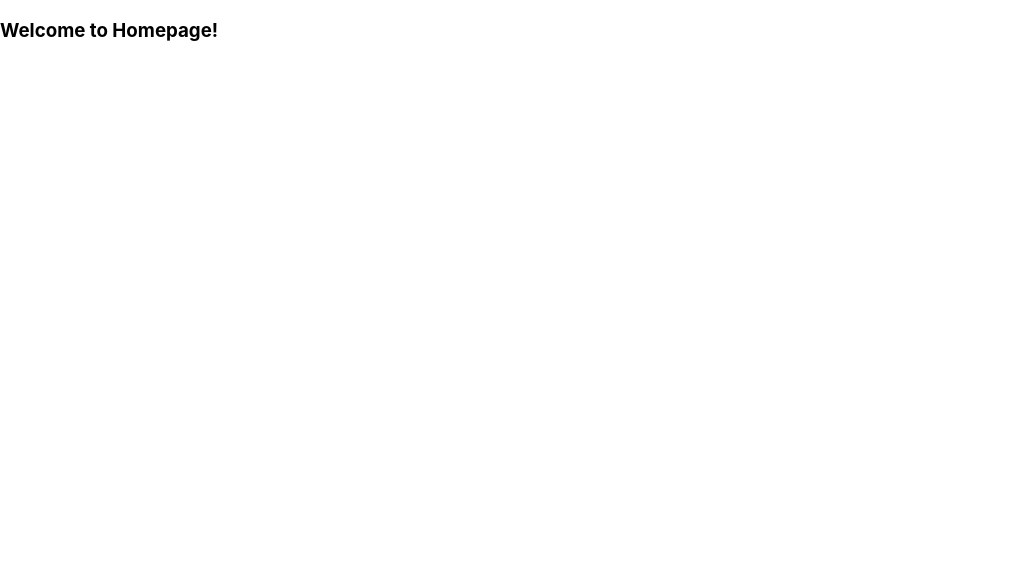
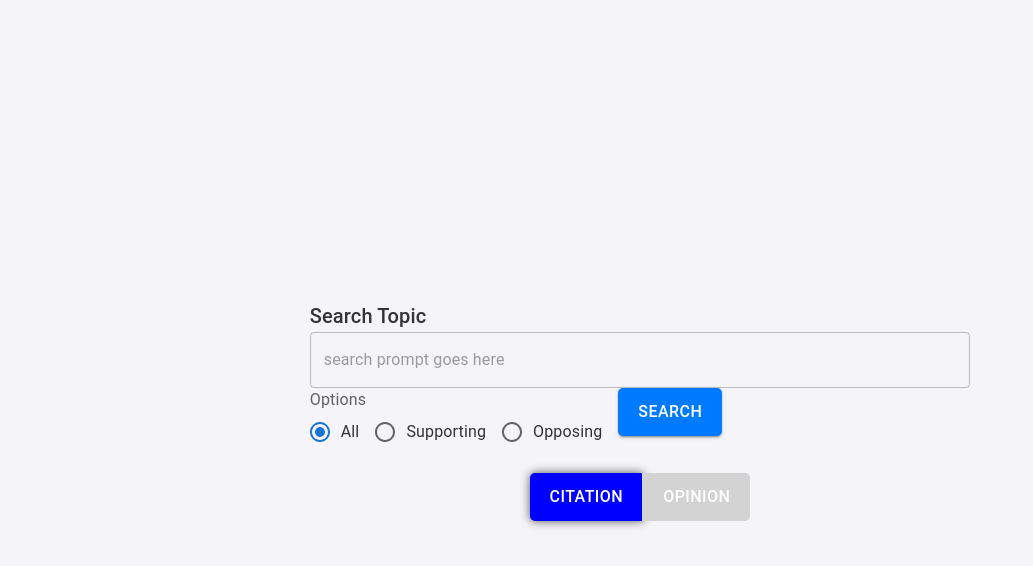
Before and after one commit to VivOwoH/PaperMind-AI-Research-Assistant, a React (Create React App) app in the folder main/main/frontend/: page / in a window 1280 px wide. Shown: the top 566 px of the page, without its empty margins (0-1033 px from the left). Built offline with nearby package versions, Linux system fonts and the light colour scheme.

Commit message:
feat: basic homepage elements setup

```diff
--- a/main/main/frontend/package.json
+++ b/main/main/frontend/package.json
@@ -11,6 +11,7 @@
     "@testing-library/user-event": "^13.5.0",
     "react": "^18.3.1",
     "react-dom": "^18.3.1",
+    "react-router-dom": "^6.26.2",
     "react-scripts": "5.0.1",
     "web-vitals": "^2.1.4"
   },
--- a/main/main/frontend/src/App.js
+++ b/main/main/frontend/src/App.js
@@ -1,11 +1,16 @@
+import React from 'react';
+import { BrowserRouter as Router, Route, Routes } from 'react-router-dom';
+import Home from './pages/Home/Home';
+
 function App() {
 
   return (
-    <div className="App">
-      <header className="App-header">
-        <h3>Welcome to Homepage!</h3>
-      </header>
-    </div>
+    <Router>
+        <Routes>
+            <Route path="/" element={<Home />} />
+
+        </Routes>
+    </Router>
   );
 }
 
--- /dev/null
+++ b/main/main/frontend/src/components/CitationOpinionToggle.jsx
@@ -0,0 +1,31 @@
+import * as React from 'react';
+import { useEffect } from 'react';
+import ToggleButton from '@mui/material/ToggleButton';
+import ToggleButtonGroup from '@mui/material/ToggleButtonGroup';
+
+export default function ColorToggleButton() {
+  const [alignment, setAlignment] = React.useState('citation');  // Default to 'citation'
+
+  useEffect(() => {
+    setAlignment('citation'); // Ensure default is set to 'citation' after component mounts
+  }, []);
+
+  const handleChange = (event, newAlignment) => {
+    if (newAlignment !== null) {  // Prevents setting to null if the same button is clicked
+      setAlignment(newAlignment);
+    }
+  };
+
+  return (
+    <ToggleButtonGroup
+      value={alignment}
+      exclusive
+      onChange={handleChange}
+      aria-label="Platform"
+
+    >
+      <ToggleButton value="citation" style={alignment === 'citation' ? { boxShadow: '0px 0px 10px #555', backgroundColor:'blue', color:'white' } : {backgroundColor:'lightgray'}}>Citation</ToggleButton>
+      <ToggleButton value="opinion" style={alignment === 'opinion' ? { boxShadow: '0px 0px 10px #555',backgroundColor:'blue' , color:'white'} : {backgroundColor:'lightgray'}}>Opinion</ToggleButton>
+    </ToggleButtonGroup>
+  );
+}
--- /dev/null
+++ b/main/main/frontend/src/components/SearchComponent.jsx
@@ -0,0 +1,52 @@
+import React, { useState } from 'react';
+import {TextField, Radio, RadioGroup, FormControlLabel, FormControl,FormLabel, Switch, FormGroup, Typography, Button} from '@mui/material';
+import '../styles/components/SearchComponent.css'
+
+export default function SearchComponent(){
+    // define useState hooks to manage state
+    const [searchQuery, setSearchQuery] = useState('');
+    // all / supporting / opposing filters
+    const [category, setCategory] = useState('all');
+
+    // print to console for debugging
+    const handleSearch = () => {
+        console.log('Search Query:', searchQuery);
+        console.log('category:', category);
+
+
+        // TODO : Search logic
+    };
+
+
+
+    return (
+        <div className="search-container">
+        <Typography variant="h6">Search Topic</Typography>
+        <TextField
+            fullWidth
+            variant="outlined"
+            placeholder="search prompt goes here"
+            value={searchQuery}
+            onChange={(e) => setSearchQuery(e.target.value)}
+            className="search-input"
+        />
+
+        <FormControl component="fieldset" className="options-fieldset">
+            {/* Radio buttons for filtering by all / supporting / opposing ideas */}
+            <FormLabel component="legend">Options</FormLabel>
+                {/* set default pick as 'all' */}
+                <RadioGroup row value={category} onChange={(e) => setCategory(e.target.value)}>
+                    <FormControlLabel value="all" control={<Radio />} label="All" />
+                    <FormControlLabel value="supporting" control={<Radio />} label="Supporting" />
+                    <FormControlLabel value="opposing" control={<Radio />} label="Opposing" />
+                </RadioGroup>
+        </FormControl>
+
+        <Button variant="contained" color="primary" onClick={handleSearch}>
+            {/* search button */}
+            Search
+        </Button>
+    </div>
+    );
+
+}
--- /dev/null
+++ b/main/main/frontend/src/pages/Home/Home.jsx
@@ -0,0 +1,18 @@
+import React from 'react';
+import '../../styles/pages/Home/Home.css'
+import '../../components/SearchComponent'
+import SearchComponent from '../../components/SearchComponent';
+import CitationOpinionToggle from '../../components/CitationOpinionToggle';
+
+function Home() {
+    return (
+        <div className="home">
+            {/*add the search component*/}
+            <SearchComponent />
+            <CitationOpinionToggle />
+
+        </div>
+    );
+}
+
+export default Home;
--- /dev/null
+++ b/main/main/frontend/src/styles/components/SearchComponent.css
@@ -0,0 +1,12 @@
+.search-container {
+    padding: 20px;
+}
+.search-input {
+    margin-bottom: 20px;
+}
+.options-fieldset {
+    margin-bottom: 20px;
+}
+.form-group {
+    margin-bottom: 20px;
+}
--- /dev/null
+++ b/main/main/frontend/src/styles/pages/Home/Home.css
@@ -0,0 +1,34 @@
+.home {
+    display: flex;
+    flex-direction: column;
+    align-items: center;
+    justify-content: center;
+    height: 100vh;
+    background-color: #f4f4f9;
+    color: #333;
+    font-family: 'Arial', sans-serif;
+}
+
+.home h1 {
+    font-size: 2rem;
+    color: #2255a4;
+}
+
+.home p {
+    font-size: 1.2rem;
+}
+
+.home button {
+    padding: 10px 20px;
+    font-size: 1rem;
+    color: #fff;
+    background-color: #007bff;
+    border: none;
+    border-radius: 5px;
+    cursor: pointer;
+    transition: background-color 0.3s;
+}
+
+.home button:hover {
+    background-color: #0056b3;
+}
```
Also changed, not shown: main/main/frontend/src/pages/Home/index.js (added), 1 other file (tests, documents, lock files or other folders).
